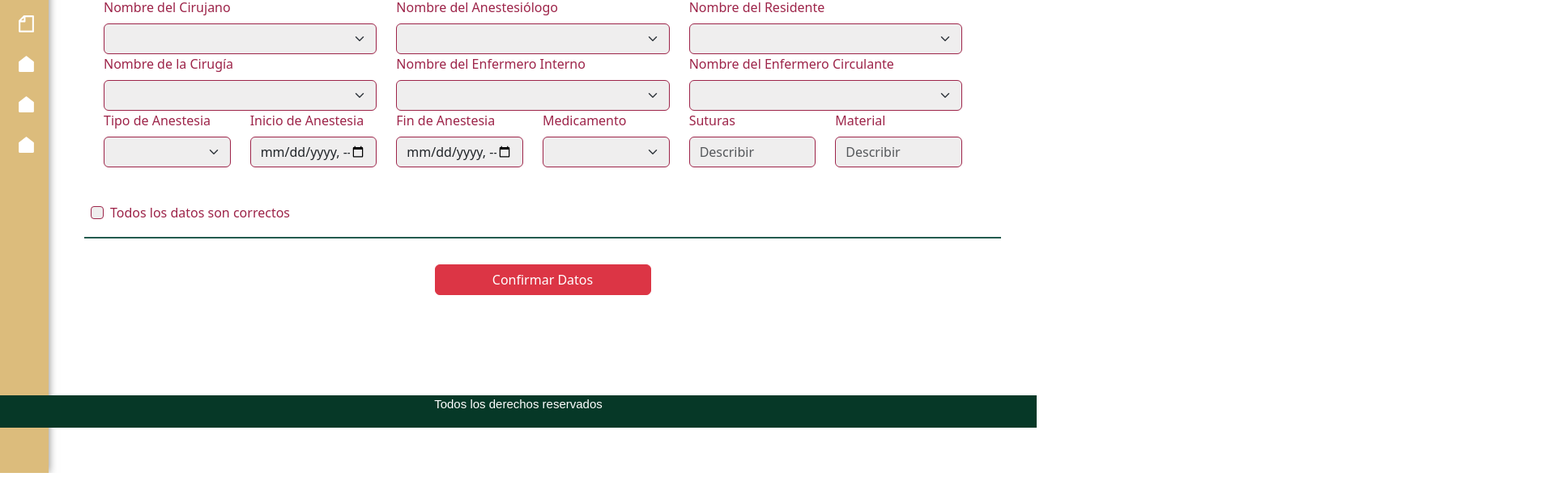
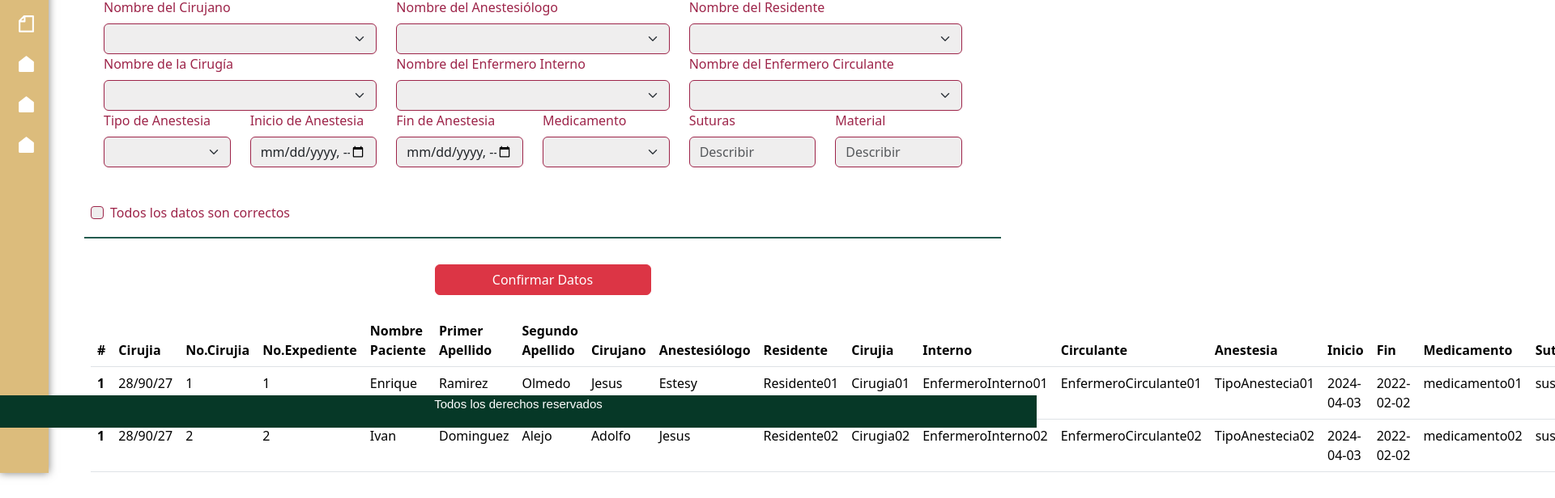
Before and after one commit to Adolfo2803/Proyecto-sishasmf, an Angular app: page /registro_cirugias in a window 1280 px wide. Shown: the part 271-887 px from the top of the page at 81% size, 1920 px wide, since content can reach past the window. Before the commit the page ends 856 px from the top, so only its background shows below. Built offline with nearby package versions, Linux system fonts and the light colour scheme.

Commit message:
Logro: Se crea interface y services dentro del componente 'registro-cirugias'

```diff
--- /dev/null
+++ b/src/app/business/registro-cirugias/interfaces/Tabla_cirugias.ts
@@ -0,0 +1,22 @@
+export default interface Tabla_cirugias{
+    id:number;
+    fechaCirugia: String;
+    numCirugia: Number;
+    numExpediente: Number;
+    nomPaciente: String;
+    apellidoPPaciente: String;
+    apellidoMPaciente: String;
+    nomCirujano: String;
+    nomAnestesiologo: String;
+    nomResidente: String;
+    nomCirugia: String;
+    nomEnfeInt: String;
+    nomEnfeCir: String;
+    tipoAnes: String;
+    iniciaAnes: string;
+    finAnes: string;
+    medicamento: string;
+    suturas: string;
+    material: string;
+    validCheck: string;
+}
--- a/src/app/business/registro-cirugias/registro-cirugias.component.html
+++ b/src/app/business/registro-cirugias/registro-cirugias.component.html
@@ -120,7 +120,7 @@
       </form>
 
       <!-- Tabla debajo del formulario -->
-      <!-- <table class="table mt-4">
+      <table class="table mt-4">
         <thead>
           <tr>
             <th scope="col">#</th>
@@ -146,7 +146,7 @@
         </thead>
         <tbody>
 
-            @for (paciente of pacienteService.pacientes; track $index) {
+            @for (paciente of tablaCirugiasService.tabla_cirugias; track $index) {
 
               <tr>
             <th scope="row">{{paciente.id}}</th>
@@ -173,6 +173,6 @@
             }
 
         </tbody>
-      </table> -->
+      </table>
     </div>
   </div>
--- a/src/app/business/registro-cirugias/registro-cirugias.component.ts
+++ b/src/app/business/registro-cirugias/registro-cirugias.component.ts
@@ -1,5 +1,7 @@
 import { Component } from '@angular/core';
 import { FormControl, FormGroup, ReactiveFormsModule } from '@angular/forms';
+import { TablaCirugiasService } from './services/tabla-cirugias.service';
+import Tabla_cirugias from './interfaces/Tabla_cirugias';
 
 @Component({
   selector: 'app-registro-cirugias',
@@ -10,7 +12,7 @@ import { FormControl, FormGroup, ReactiveFormsModule } from '@angular/forms';
 })
 export default class RegistroCirugiasComponent {
 
-  //constructor(public produService: ProductoService, public pacienteService: PacienteService){}
+  constructor(public tablaCirugiasService: TablaCirugiasService){}
 
 
 
@@ -49,10 +51,10 @@ export default class RegistroCirugiasComponent {
     } else {
       alert('El formulario no es válido. Por favor, rellena todos los campos requeridos.');
     }
-   //this.pacienteService.agregarPaciente(this.cirugiaForm.value)
+   this.tablaCirugiasService.agregarPaciente(this.cirugiaForm.value)
 
-   //sessionStorage.setItem('form', JSON.stringify(this.cirugiaForm.value));
-   //const formStorage = JSON.parse(sessionStorage.getItem('form')!) as Paciente;
+   sessionStorage.setItem('form', JSON.stringify(this.cirugiaForm.value));
+   const formStorage = JSON.parse(sessionStorage.getItem('form')!) as TablaCirugiasService;
   }
 
 }
--- /dev/null
+++ b/src/app/business/registro-cirugias/services/tabla-cirugias.service.ts
@@ -0,0 +1,63 @@
+import { Injectable } from '@angular/core';
+import Tabla_cirugias from '../interfaces/Tabla_cirugias';
+
+@Injectable({
+  providedIn: 'root'
+})
+export class TablaCirugiasService {
+  tabla_cirugias: Tabla_cirugias[];
+
+  constructor() {
+    this.tabla_cirugias = [
+      {
+        id: 1,
+        fechaCirugia: "28/90/27",
+        numCirugia: 1,
+        numExpediente: 1,
+        nomPaciente: "Enrique",
+        apellidoPPaciente: "Ramirez",
+        apellidoMPaciente: "Olmedo",
+        nomCirujano: "Jesus",
+        nomAnestesiologo: "Estesy",
+        nomResidente: "Residente01",
+        nomCirugia: "Cirugia01",
+        nomEnfeInt: "EnfermeroInterno01",
+        nomEnfeCir: "EnfermeroCirculante01",
+        tipoAnes: "TipoAnestecia01",
+        iniciaAnes: "2024-04-03",
+        finAnes: "2022-02-02",
+        medicamento: "medicamento01",
+        suturas: "susturas01",
+        material: "material01",
+        validCheck: "hola",
+      },
+      {
+        id: 1,
+        fechaCirugia: "28/90/27",
+        numCirugia: 2,
+        numExpediente: 2,
+        nomPaciente: "Ivan",
+        apellidoPPaciente: "Dominguez",
+        apellidoMPaciente: "Alejo",
+        nomCirujano: "Adolfo",
+        nomAnestesiologo: "Jesus",
+        nomResidente: "Residente02",
+        nomCirugia: "Cirugia02",
+        nomEnfeInt: "EnfermeroInterno02",
+        nomEnfeCir: "EnfermeroCirculante02",
+        tipoAnes: "TipoAnestecia02",
+        iniciaAnes: "2024-04-03",
+        finAnes: "2022-02-02",
+        medicamento: "medicamento02",
+        suturas: "susturas02",
+        material: "material02",
+        validCheck: "hola02",
+      }
+    ]
+   }
+   //Metodo para llamarlo
+   agregarPaciente(tabla_cirugias: Tabla_cirugias){
+    this.tabla_cirugias.push(tabla_cirugias);
+
+   }
+}
```
Also changed, not shown: 1 other file (tests, documents, lock files or other folders).
